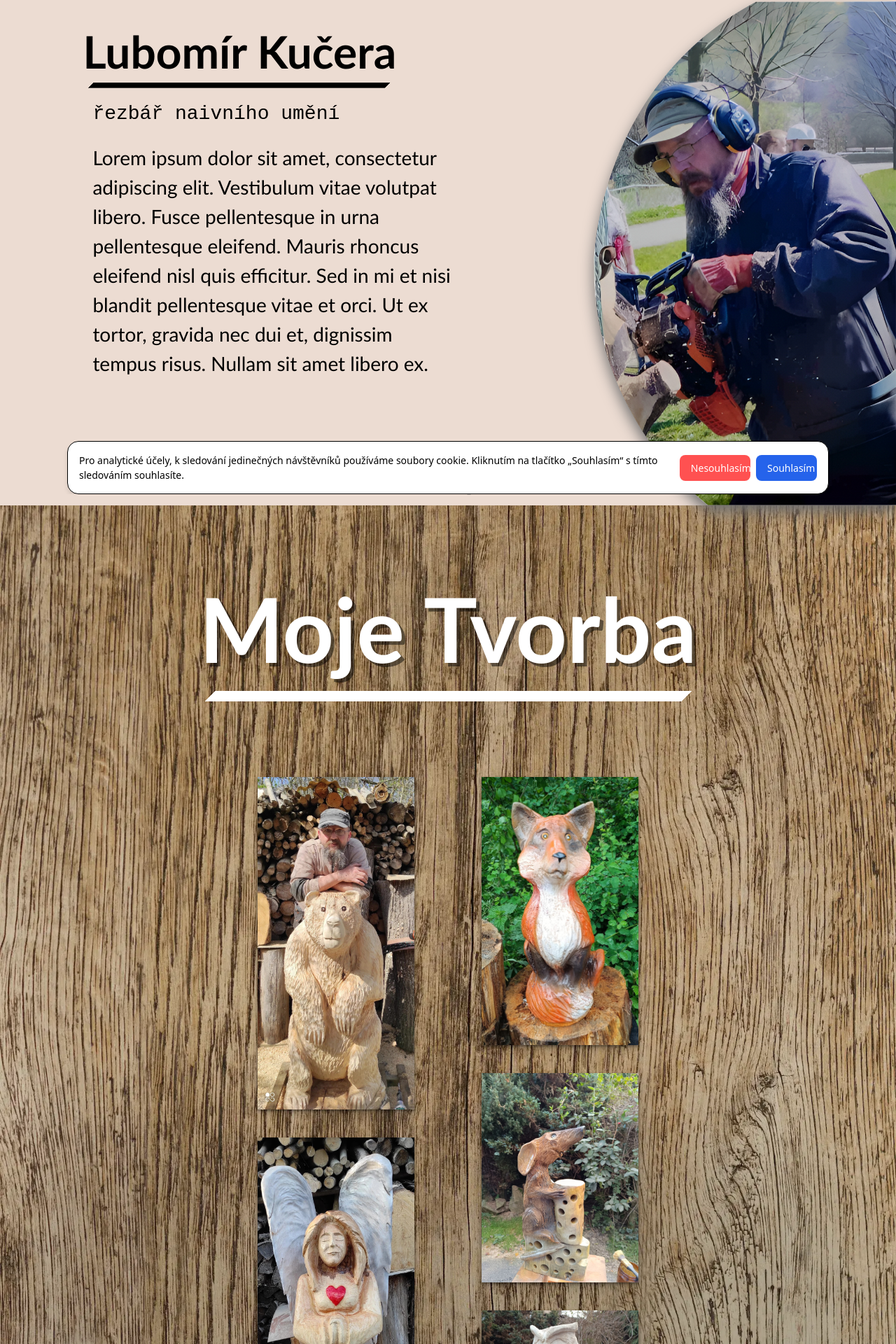
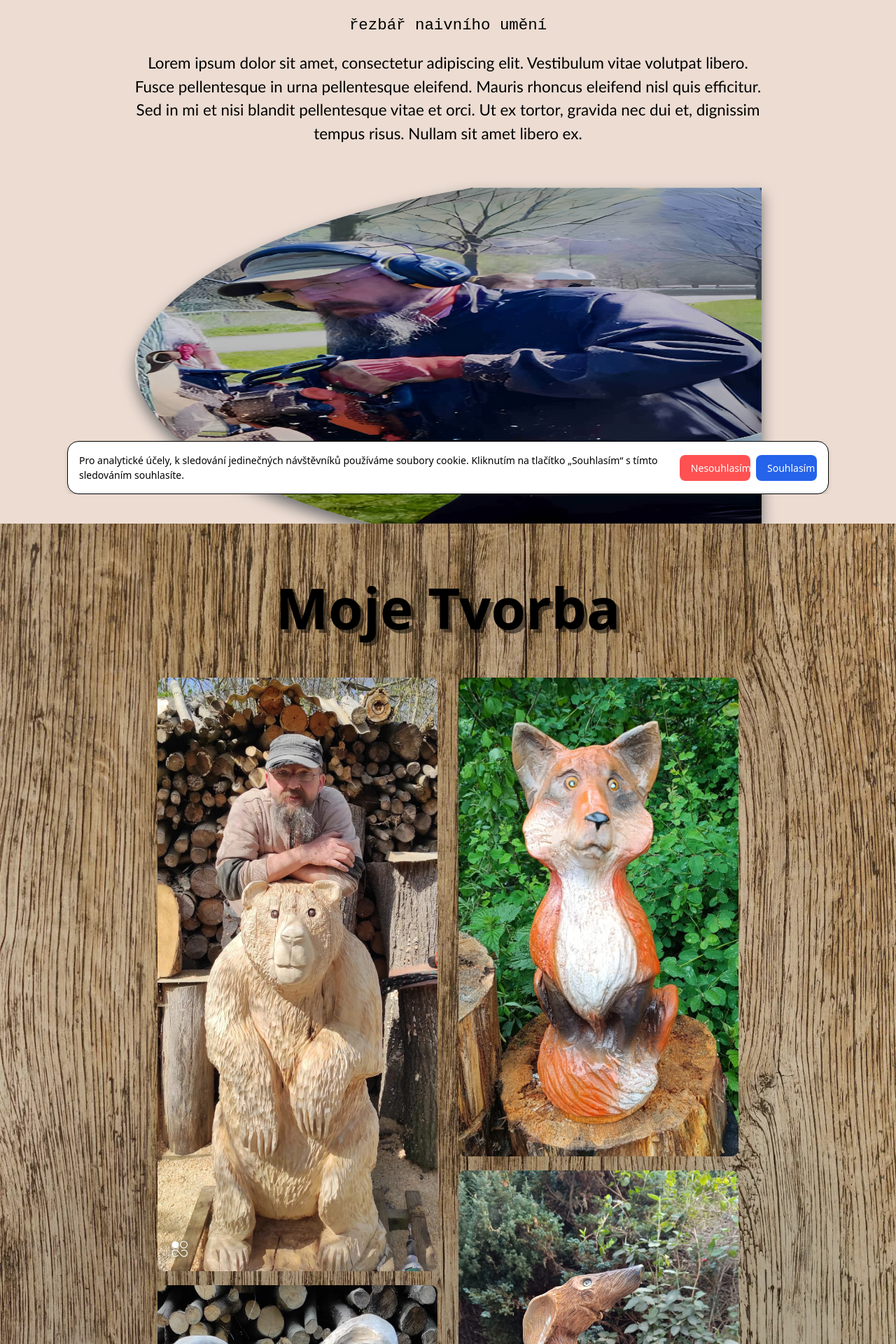
Before and after one commit to Flamchu/lubomirkucera, a React (Vite) app: page / in a window 1280 px wide. Shown: the part 78-1998 px from the top of the page at 70% size. Built offline with nearby package versions, Linux system fonts and the light colour scheme.

Commit message:
responsive home page

```diff
--- a/src/components/FullscreenImage.tsx
+++ b/src/components/FullscreenImage.tsx
@@ -34,7 +34,6 @@ const FullscreenImage: React.FC<FullscreenImageProps> = ({ src, alt }) => {
 
 	const imageStyle = {
 		cursor: "pointer",
-		maxWidth: "70%",
 		height: "auto",
 		transition: "transform 0.1s ease", // Faster transition for a more responsive feel
 		transform: `rotateX(${tilt.x}deg) rotateY(${tilt.y}deg)`,
--- a/src/pages/Home.tsx
+++ b/src/pages/Home.tsx
@@ -12,13 +12,11 @@ import "../scss/components/gallery-component.scss";
 import ScrollDown from "../components/ScrollDown";
 import image22 from "../assets/images/22.jpg";
 
-
 const Home: React.FC = () => {
 	const scrollToTopAndNavigate = useScrollToTopAndNavigate();
 
 	return (
 		<div className="page-container">
-
 			<ScrollDown />
 			<div className="intro">
 				<div className="intro-text">
@@ -35,11 +33,11 @@ const Home: React.FC = () => {
 					<span>Moje Tvorba</span>
 				</h2>
 				<div className="gallery-flex">
-					<div className="gallery-column">
+					<div className="gallery-column-home">
 						<FullscreenImage src={image1} alt="Description of image 1" />
 						<FullscreenImage src={image2} alt="Description of image 2" />
 					</div>
-					<div className="gallery-column">
+					<div className="gallery-column-home">
 						<FullscreenImage src={image3} alt="Description of image 3" />
 						<FullscreenImage src={image4} alt="Description of image 4" />
 						<FullscreenImage src={image22} alt="Description of image 22" />
--- a/src/scss/Home.scss
+++ b/src/scss/Home.scss
@@ -13,25 +13,35 @@
 	width: 100%;
 	min-height: 100vh;
 	display: flex;
+	flex-direction: column;
+	align-items: center;
 	background: #ecdcd2;
 	color: black;
 	font-family: "Trebuchet MS", "Lucida Sans Unicode", "Lucida Grande", "Lucida Sans", Arial, sans-serif;
+
 	img {
-		height: 90vh;
-		position: absolute;
-		right: 0;
-		top: 10vh;
+		width: 80%;
+		height: auto;
+		max-height: 70vh;
+		position: relative;
 		filter: drop-shadow(0 10px 10px rgb(110, 110, 110));
+		margin-top: 20px;
+		z-index: 1;
 	}
 
 	.intro-text {
-		margin-top: 13vh;
-		margin-left: 8vw;
+		margin: 5vh 8vw;
+		text-align: center;
+		z-index: 2;
 
 		h2 {
-			--a: -45deg; /* control the angle */
-			--t: 0.12em; /* thickness of the underline */
+			--a: -45deg;
+			--t: 0.12em;
 			color: #000000;
+			font-size: 2.5rem;
+			font-weight: bold;
+			line-height: 1.2;
+			text-transform: capitalize;
 		}
 
 		h2 span {
@@ -47,19 +57,10 @@
 			--i: 100%;
 		}
 
-		h2 {
-			font-family: "Trebuchet MS", "Lucida Sans Unicode", "Lucida Grande", "Lucida Sans", Arial, sans-serif;
-			font-size: 4rem;
-			font-weight: bold;
-			line-height: 1.5;
-			text-transform: capitalize;
-			overflow: visible;
-		}
 		p {
-			font-family: "Trebuchet MS", "Lucida Sans Unicode", "Lucida Grande", "Lucida Sans", Arial, sans-serif;
-			margin: 20px 30px;
-			font-size: 28px;
-			max-width: 40vw;
+			margin: 20px auto;
+			font-size: 1.2rem;
+			max-width: 80vw;
 		}
 		#courier {
 			font-family: "Courier New", Courier, monospace;
@@ -72,50 +73,37 @@
 	display: flex;
 	flex-direction: column;
 	align-items: center;
-	h2 {
-		--a: -45deg; /* control the angle */
-		--t: 0.12em; /* thickness of the underline */
-		color: #000000;
-	}
-
-	h2 span {
-		--_s: calc(var(--t) * cos(var(--a)));
-		background: linear-gradient(var(--a), #0000 var(--_s), currentColor 0 calc(100% - var(--_s)), #0000 0) bottom/var(--i, 90%) var(--t) no-repeat;
-		padding: 0 0.25em calc(var(--t) + 0.1em);
-		-webkit-box-decoration-break: clone;
-		box-decoration-break: clone;
-		transition: 0.3s;
-		cursor: pointer;
-	}
-	h2:hover span {
-		--i: 100%;
-	}
+	padding: 20px;
 
 	h2 {
-		font-family: "Trebuchet MS", "Lucida Sans Unicode", "Lucida Grande", "Lucida Sans", Arial, sans-serif;
-		font-size: 8rem;
-		color: white;
-		margin: 10vh auto 12vh;
+		--a: -45deg;
+		--t: 0.12em;
+		color: #000000;
+		font-size: 2.5rem;
+		margin: 5vh 0;
 		font-weight: bold;
-		line-height: 1.5;
 		text-transform: capitalize;
-		overflow: visible;
+		text-align: center;
 		text-shadow: 5px 5px 0px rgba(0, 0, 0, 0.49);
 	}
 
-	img {
-		margin: 50px auto;
-	}
-	.my-work {
-		width: 100%;
+	.gallery-flex {
 		display: flex;
-		flex-direction: column;
-		align-items: center;
-		h1 {
-			text-align: center;
-			color: white;
-			font-family: sans-serif;
-			font-size: 70px;
+		flex-wrap: wrap;
+		justify-content: center;
+		gap: 20px;
+
+		.gallery-column-home {
+			display: flex;
+			flex-direction: column;
+			gap: 20px;
+
+			img {
+				width: 100%;
+				max-width: 250px;
+				height: auto;
+				border-radius: 10px;
+			}
 		}
 	}
 }
@@ -133,15 +121,16 @@
 	border: 2px solid rgb(0, 0, 0);
 	padding: 10px 20px;
 	margin: 20px auto;
-	font-size: 17px;
+	font-size: 1rem;
 	cursor: pointer;
 	font-weight: bold;
 	background-color: white;
 	position: relative;
-	transition: all 1s;
+	transition: all 0.5s;
 	overflow: hidden;
 	box-shadow: rgb(38, 57, 77) 0px 2px 30px -10px;
 }
+
 .btn:hover {
 	color: white;
 	background-color: transparent;
@@ -157,9 +146,137 @@
 	transform: skewX(45deg);
 	background-color: rgb(0, 112, 4);
 	z-index: -1;
-	transition: all 1s;
+	transition: all 0.5s;
 }
 
 .btn:hover::before {
 	width: 160%;
 }
+
+@media (min-width: 768px) {
+	.intro {
+		flex-direction: row;
+		justify-content: space-between;
+		align-items: center;
+
+		.intro-text {
+			text-align: left;
+			margin-left: 8vw;
+
+			h2 {
+				font-size: 4rem;
+			}
+
+			p {
+				font-size: 1.5rem;
+				max-width: 40vw;
+			}
+		}
+
+		img {
+			width: auto;
+			height: 80vh;
+			position: relative;
+			right: 0;
+			top: 0;
+		}
+	}
+
+	.my-work {
+		h2 {
+			font-size: 4rem;
+		}
+
+		.gallery-flex {
+			flex-wrap: nowrap;
+
+			.gallery-column-home {
+				img {
+					max-width: 350px;
+				}
+			}
+		}
+	}
+}
+
+@media (min-width: 1024px) {
+	.intro {
+		.intro-text {
+			h2 {
+				font-size: 5rem;
+			}
+
+			p {
+				font-size: 1.75rem;
+			}
+		}
+
+		img {
+			height: 90vh;
+			position: absolute;
+			right: 0;
+			top: 10vh;
+		}
+	}
+
+	.my-work {
+		h2 {
+			font-size: 5rem;
+		}
+
+		.gallery-flex {
+			gap: 30px;
+
+			.gallery-column-home {
+				img {
+					max-width: 400px;
+				}
+			}
+		}
+	}
+}
+
+@media (max-width: 480px) {
+	.intro .intro-text h2 {
+		font-size: 2rem;
+	}
+
+	.my-work h2 {
+		font-size: 2rem;
+	}
+
+	.btn {
+		padding: 8px 16px;
+		font-size: 0.9rem;
+	}
+}
+
+@media (min-width: 768px) and (max-width: 1300px) {
+	.intro {
+		flex-direction: column;
+		align-items: center;
+
+		img {
+			position: relative;
+			top: 0;
+			right: 0;
+			width: 70%;
+			height: auto;
+			max-height: 60vh;
+		}
+
+		.intro-text {
+			margin: 20px;
+			text-align: center;
+
+			h2 {
+				font-size: 3rem;
+			}
+
+			p {
+				font-size: 1.4rem;
+				max-width: 70vw;
+			}
+		}
+	}
+}
```
Also changed, not shown: src/scss/components/gallery-component.scss (+8 -8 lines).
